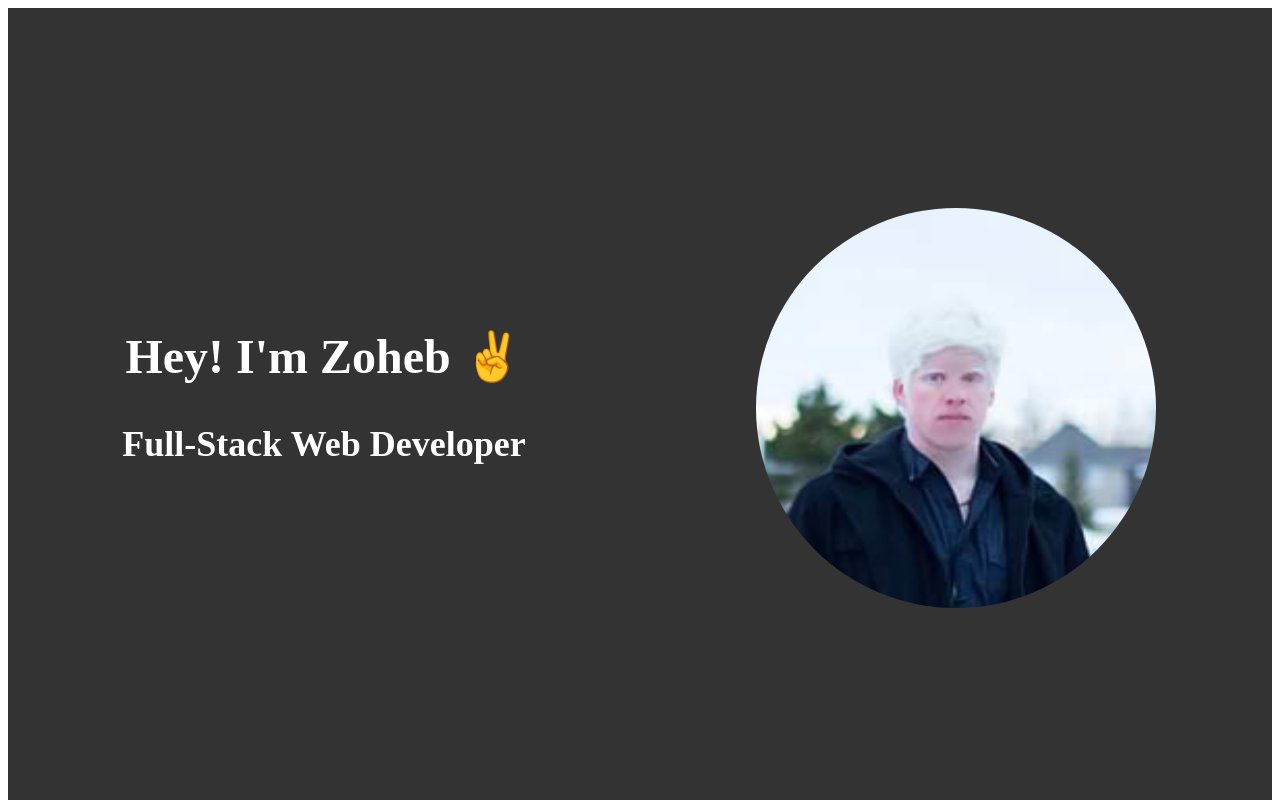
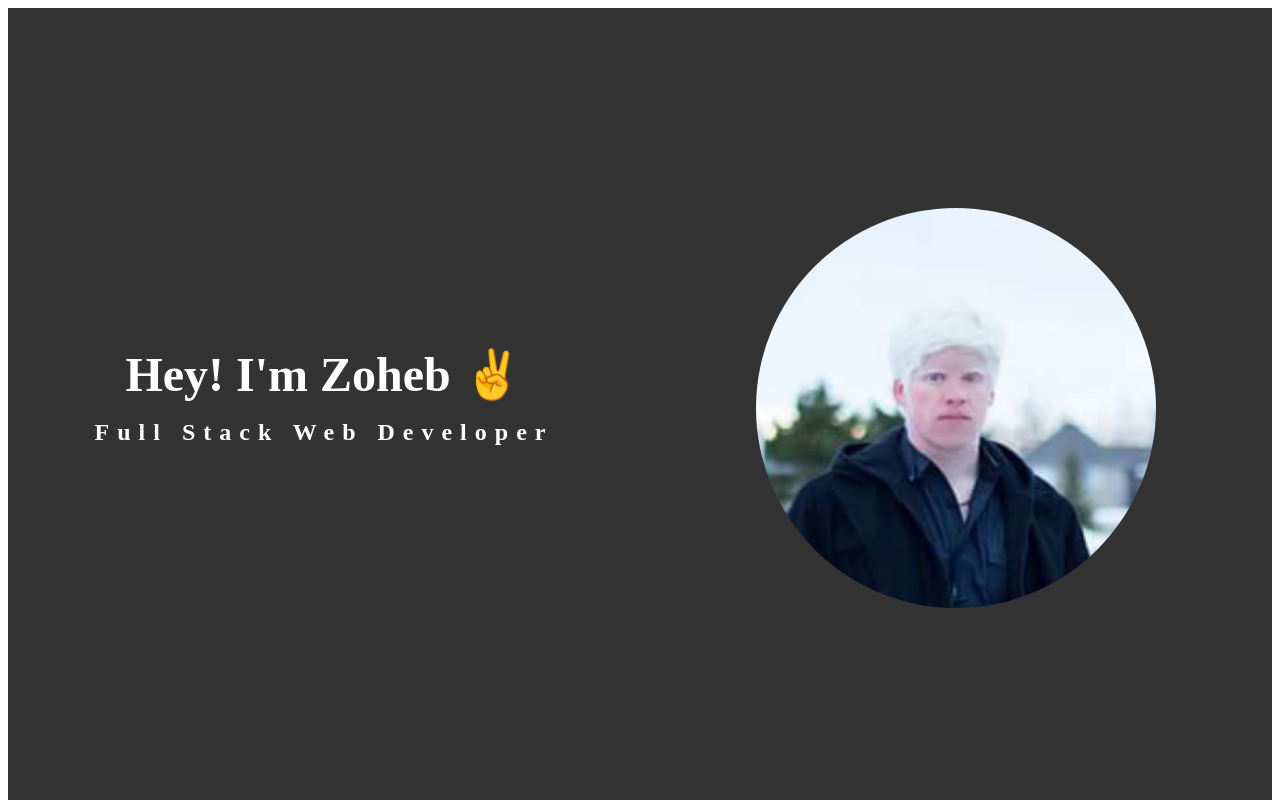
Before and after one commit to Zobee/portfolio, a Next.js app: page / in a window 1280 px wide. Shown: the top 800 px of the page. Built offline with nearby package versions, Linux system fonts and the light colour scheme.

Commit message:
Minor style changes to home

```diff
--- a/components/Home.js
+++ b/components/Home.js
@@ -4,7 +4,7 @@ const Home = () => {
     <div className={styles.homeContainer}>
       <div className={styles.homeLeft}>
         <h1>Hey! I'm Zoheb <span>✌️</span></h1>
-        <h2>Full-Stack Web Developer</h2>
+        <h4>Full Stack Web Developer</h4>
       </div>
       <div className={styles.homeRight}>
         <img src={'profile.png'} />
--- a/styles/Home.module.css
+++ b/styles/Home.module.css
@@ -25,6 +25,12 @@
 
 .homeLeft h2{
   animation: fadeIn 2s ease;
+  letter-spacing: 0.5rem;
+}
+
+.homeLeft h4{
+  margin-top: 0.5rem;
+  letter-spacing: 0.5rem;
 }
 
 .homeRight img{
@@ -36,10 +42,9 @@
 
 @keyframes wave {
   0%{
-    opacity: 0;
+    transform: rotate(0);
   }
   25%{
-    opacity: 1;
     transform: rotate(45deg);
   }
   50%{
```
